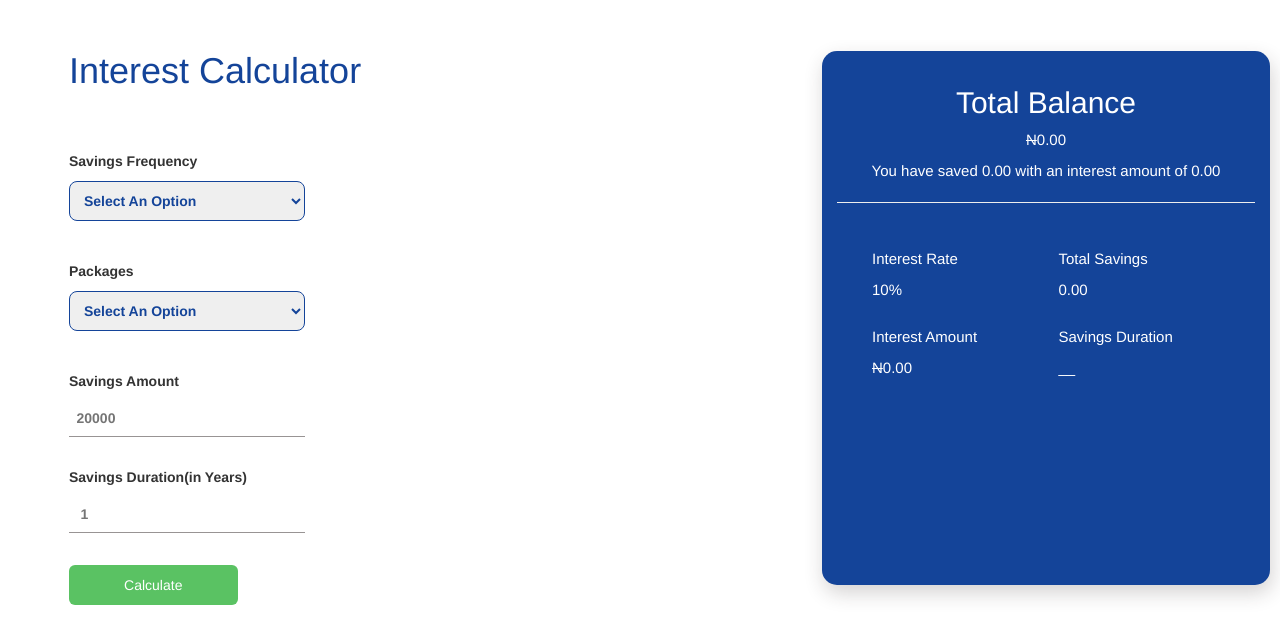
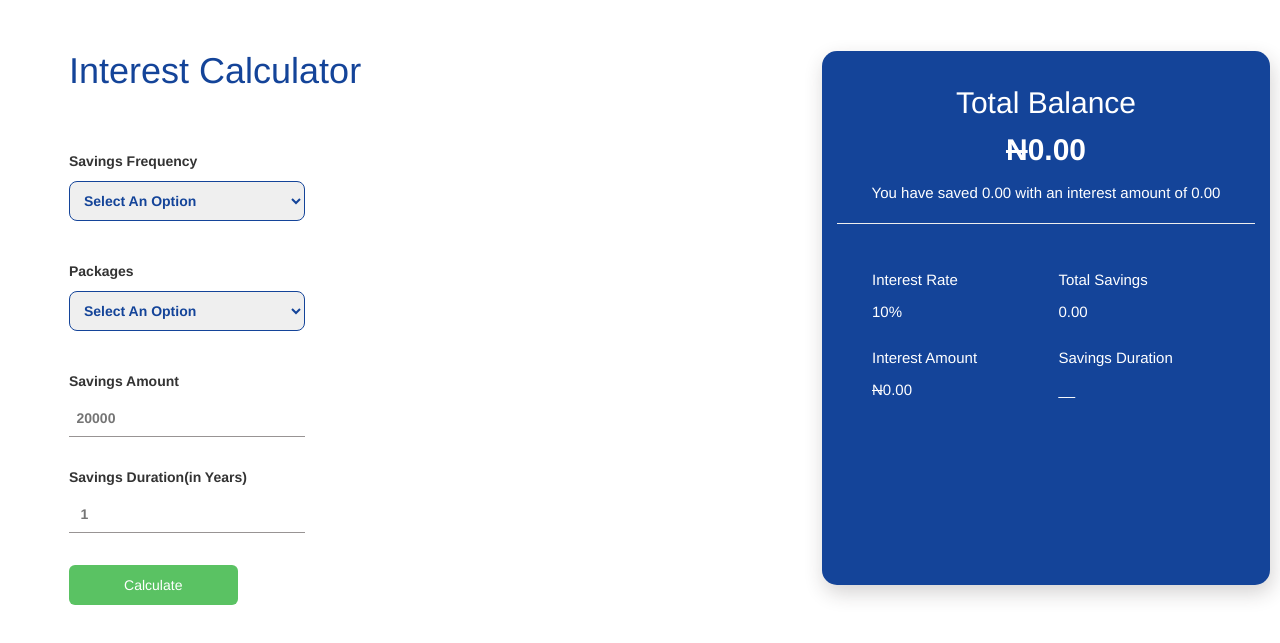
Before and after one commit to gaiyadev/piggy-bank-task, a plain HTML site: page index.html in a window 1280 px wide. Shown: the part 69-712 px from the top of the page. Drawn offline with nearby package versions, Linux system fonts and the light colour scheme.

```diff
--- a/style.css
+++ b/style.css
@@ -133,9 +133,9 @@
         margin: 2rem 1rem;
       }
 
-      #amount_saved{
+      #total{
         font-weight: 600;
-        font-size: 18px;
+        font-size: 3rem;
       }
 
       .container-2 p{
```
